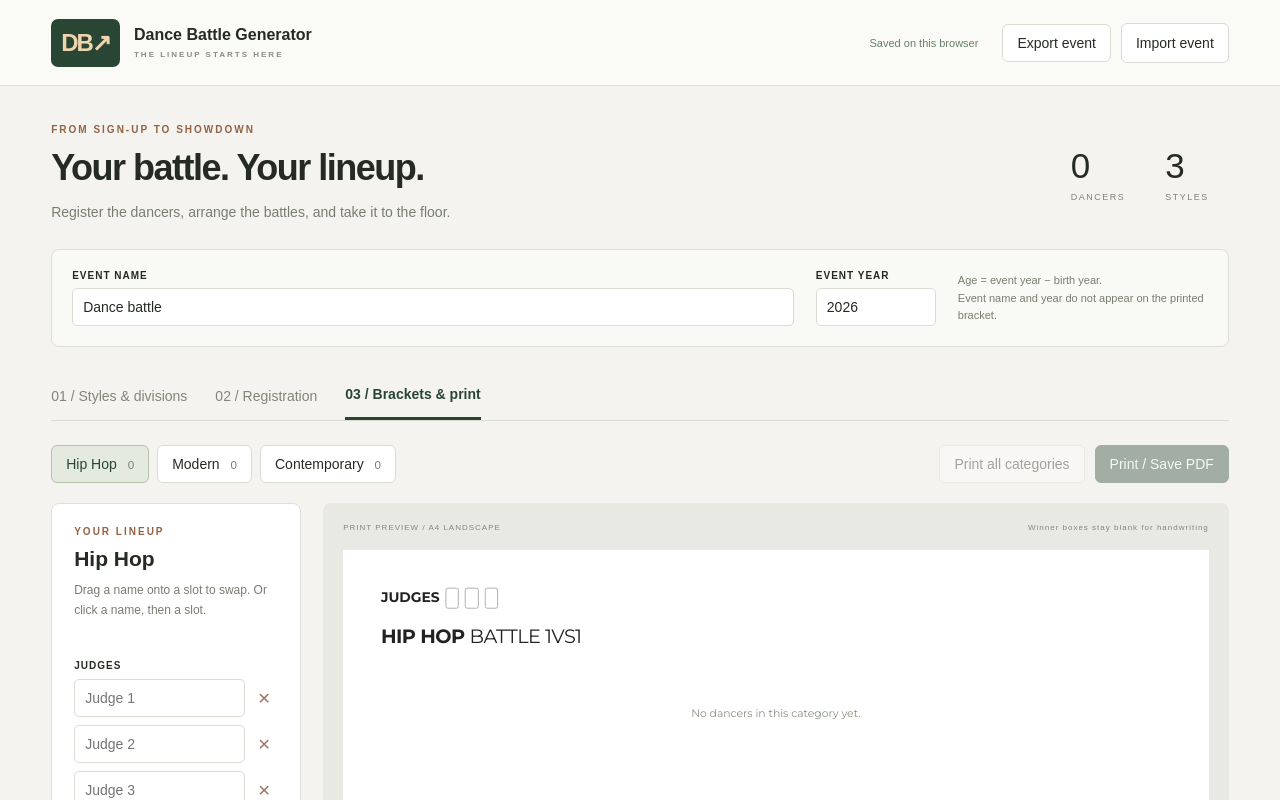
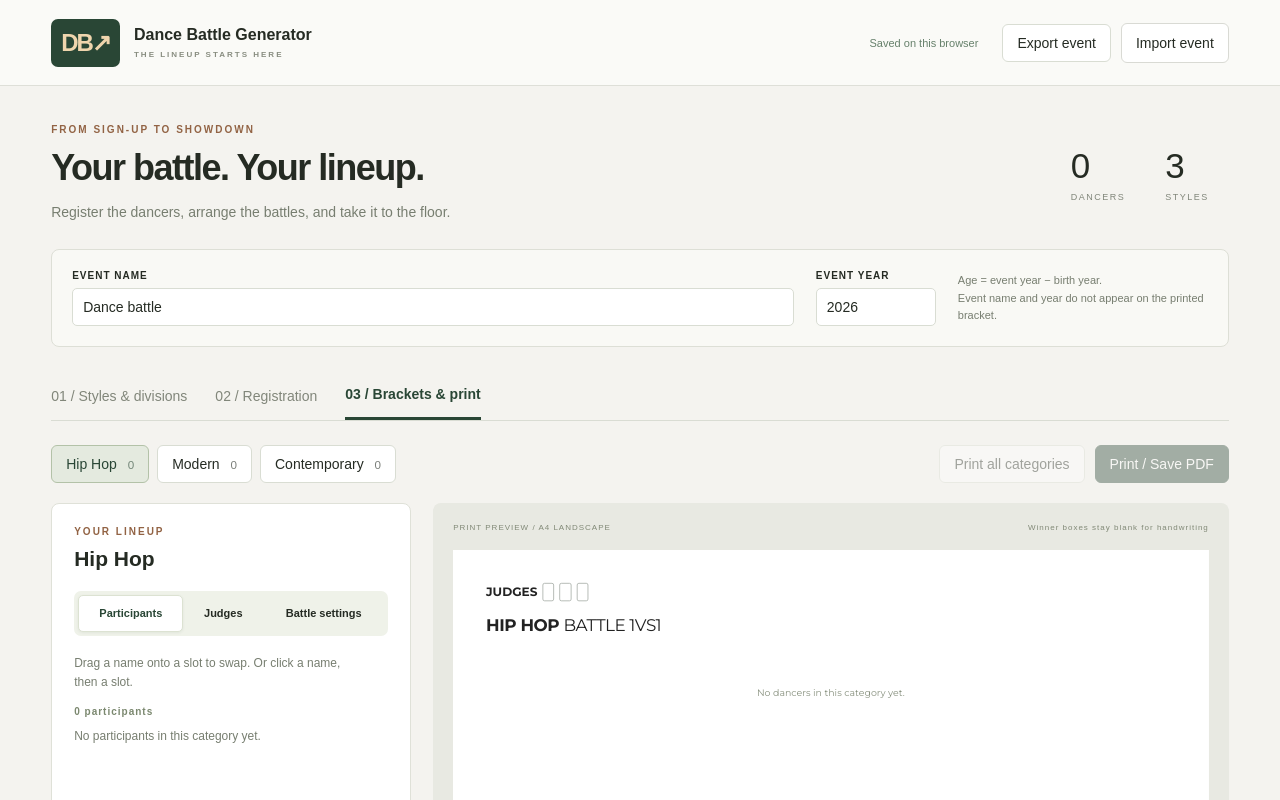
Before and after one commit to reisuart/dance-battle-generator, a React (Vite) app in the folder app/: page / in a window 1280 px wide. Both pictures are taken after a click on the button "03 / Brackets & print". Shown: the top 800 px of the page. Built offline with nearby package versions, Linux system fonts and the light colour scheme.

Commit message:
Widen bracket sidebar and separate participants judges and battle settings

```diff
--- a/app/src/App.tsx
+++ b/app/src/App.tsx
@@ -6,6 +6,13 @@ import PaperPreview from './PaperPreview'
 import { age, categories, division, fresh, getLayout, normalize, parseEvent, participants, pendingPeople, stale, STORAGE_KEY } from './event'
 import type { BattleEvent, Category, DanceStyle, Layout, Person } from './event'
 import './App.css'
+import './Sidebar.css'
+
+const SIDEBAR_TABS = [
+  { id: 'participants', label: 'Participants' },
+  { id: 'judges', label: 'Judges' },
+  { id: 'battles', label: 'Battle settings' },
+] as const
 
 function load(): { event: BattleEvent; error: boolean } {
   try { const raw = localStorage.getItem(STORAGE_KEY); return { event: raw ? parseEvent(JSON.parse(raw)) : fresh(), error: false } }
@@ -35,6 +42,7 @@ function App() {
   const [initial] = useState(load)
   const [event, setEvent] = useState(initial.event)
   const [tab, setTab] = useState('registration')
+  const [sidebarTab, setSidebarTab] = useState<typeof SIDEBAR_TABS[number]['id']>('participants')
   const [categoryId, setCategoryId] = useState('')
   const [selected, setSelected] = useState('')
   const [message, setMessage] = useState(initial.error ? 'The saved event could not be read. It has not been overwritten. Import a backup or reload before editing.' : '')
@@ -215,17 +223,36 @@ function App() {
         <div className="toolbar"><div className="style-tabs">{groups.map(c => <button key={c.id} className={c.id === active?.id ? 'active' : ''} onClick={() => { setCategoryId(c.id); setSelected('') }}>{c.label} <small>{participants(event, c).length}</small></button>)}</div><div className="actions"><button disabled={!groups.some(c => participants(event, c).length)} onClick={() => print(true)}>Print all categories</button><button className="primary" disabled={!active || !participants(event, active).length} onClick={() => print(false)}>Print / Save PDF</button></div></div>
         {pending.length > 0 && <div className="warning">Some dancers are waiting for a birth year before they can be placed in Under / Over brackets. <button onClick={() => { setFilter('pending'); setTab('registration') }}>Review registration</button></div>}
         {!active || !layout ? <div className="panel empty">Define a dance style to create brackets.</div> : <div className="workspace">
-          <aside className="sidebar"><div className="eyebrow">YOUR LINEUP</div><h2>{active.label}</h2><p>Drag a name onto a slot to swap. Or click a name, then a slot.</p>
-            <div className="participants">{participants(event, active).map(p => <button key={p.id} draggable className={selected === p.id ? 'chosen' : ''} onDragStart={e => e.dataTransfer.setData('text/plain', p.id)} onClick={() => setSelected(selected === p.id ? '' : p.id)}><span>⠿</span>{name(p.id)}</button>)}</div>
-            <fieldset className="judge-editor"><legend>JUDGES</legend>
+          <aside className="sidebar"><div className="eyebrow">YOUR LINEUP</div><h2>{active.label}</h2>
+            {stale(event, active) && <div className="warning">Registration or age divisions changed. Update this bracket before arranging or printing.<button onClick={() => { if (confirm('Rebuild this bracket? Manual placements will reset.')) saveLayout({ ids: participants(event, active).map(p => p.id), rounds: rounds(participants(event, active).length), judges: layout.judges }) }}>Update bracket</button></div>}
+            <div className="sidebar-tabs" role="tablist" aria-label="Bracket editor sections">
+              {SIDEBAR_TABS.map((item, i) => <button type="button" key={item.id} id={`sidebar-tab-${item.id}`} role="tab" aria-selected={sidebarTab === item.id} aria-controls={`sidebar-panel-${item.id}`} tabIndex={sidebarTab === item.id ? 0 : -1} onClick={() => { setSidebarTab(item.id); setSelected('') }} onKeyDown={e => {
+                let next = i
+                if (e.key === 'ArrowRight') next = (i + 1) % SIDEBAR_TABS.length
+                else if (e.key === 'ArrowLeft') next = (i + SIDEBAR_TABS.length - 1) % SIDEBAR_TABS.length
+                else if (e.key === 'Home') next = 0
+                else if (e.key === 'End') next = SIDEBAR_TABS.length - 1
+                else return
+                e.preventDefault(); setSidebarTab(SIDEBAR_TABS[next].id); setSelected('')
+                document.getElementById(`sidebar-tab-${SIDEBAR_TABS[next].id}`)?.focus()
+              }}>{item.label}</button>)}
+            </div>
+            <section className="sidebar-panel" key={`${active.id}-${sidebarTab}`} id={`sidebar-panel-${sidebarTab}`} role="tabpanel" aria-labelledby={`sidebar-tab-${sidebarTab}`} tabIndex={0}>
+            {sidebarTab === 'participants' && <>
+              <p>Drag a name onto a slot to swap. Or click a name, then a slot.</p>
+              <div className="participant-count">{participants(event, active).length} participants</div>
+              <div className="participants">{participants(event, active).map(p => <button key={p.id} draggable className={selected === p.id ? 'chosen' : ''} onDragStart={e => e.dataTransfer.setData('text/plain', p.id)} onClick={() => setSelected(selected === p.id ? '' : p.id)}><span>⠿</span>{name(p.id)}</button>)}</div>
+              {!participants(event, active).length && <p>No participants in this category yet.</p>}
+            </>}
+            {sidebarTab === 'judges' && <><p>Add one judge per box. Names appear above this category’s bracket.</p><fieldset className="judge-editor"><legend>JUDGES</legend>
               {layout.judges.map((judge, i) => <div className="judge-input" key={i}>
                 <input aria-label={`Judge ${i + 1}`} value={judge} placeholder={`Judge ${i + 1}`} onChange={e => saveLayout({ ...layout, judges: layout.judges.map((name, j) => j === i ? e.target.value : name) })} />
                 <button className="remove" aria-label={`Remove judge ${i + 1}`} onClick={() => saveLayout({ ...layout, judges: layout.judges.filter((_, j) => j !== i) })}>×</button>
               </div>)}
               <button className="add-judge" onClick={() => saveLayout({ ...layout, judges: [...layout.judges, ''] })}>+ Add judge</button>
-            </fieldset>
-            {stale(event, active) && <div className="warning">Registration or age divisions changed. Update this bracket before arranging or printing.<button onClick={() => { if (confirm('Rebuild this bracket? Manual placements will reset.')) saveLayout({ ids: participants(event, active).map(p => p.id), rounds: rounds(participants(event, active).length), judges: layout.judges }) }}>Update bracket</button></div>}
-            <BattleStructure layout={layout} name={name} onChange={saveLayout} disabled={stale(event, active)} />
+            </fieldset></>}
+            {sidebarTab === 'battles' && <BattleStructure layout={layout} name={name} onChange={saveLayout} disabled={stale(event, active)} />}
+            </section>
           </aside>
           <section className="canvas"><div className="canvas-label"><span>PRINT PREVIEW / A4 LANDSCAPE</span><span>Winner boxes stay blank for handwriting</span></div>{layout.ids.length > 16 && <div className="warning">More than 16 dancers: names will print smaller on one A4 page. Multi-page brackets are planned.</div>}<PaperPreview>{paper(active)}</PaperPreview></section>
         </div>}
--- /dev/null
+++ b/app/src/Sidebar.css
@@ -0,0 +1,15 @@
+.workspace{grid-template-columns:360px minmax(0,1fr)}
+.sidebar{min-width:0}
+.sidebar>h2{overflow-wrap:anywhere;margin-bottom:20px}
+.sidebar-tabs{display:grid;grid-template-columns:1fr .7fr 1.15fr;gap:3px;padding:4px;background:#eff2e9;border-radius:7px;margin-bottom:18px}
+.sidebar-tabs button{padding:10px 5px;border:1px solid transparent;border-radius:5px;background:transparent;font-size:11px;font-weight:600;line-height:1.3}
+.sidebar-tabs button[aria-selected="true"]{background:#fff;border-color:#dce2d2;color:#294635;box-shadow:0 1px 3px #29463512}
+.sidebar-panel{min-height:180px;max-height:min(60vh,600px);overflow-y:auto;overscroll-behavior-y:contain;scrollbar-gutter:stable;padding-right:7px}
+.sidebar-panel:focus-visible{outline:2px solid #d77848;outline-offset:3px}
+.sidebar-panel>p:first-child{margin-top:0}
+.participant-count{font-size:10px;font-weight:700;letter-spacing:1px;color:#7b886f;margin:14px 0 10px}
+.sidebar-panel .participants{margin:0;display:flex;flex-direction:column}
+.sidebar-panel .battle-editor{margin-top:0;border-top:0;padding-top:0}
+.sidebar-panel .judge-editor{padding-bottom:5px}
+@media(max-width:1100px){.workspace{grid-template-columns:330px minmax(0,1fr)}}
+@media(max-width:850px){.workspace{grid-template-columns:1fr}.sidebar-panel{max-height:45vh}.sidebar-tabs button{font-size:12px}}
```
